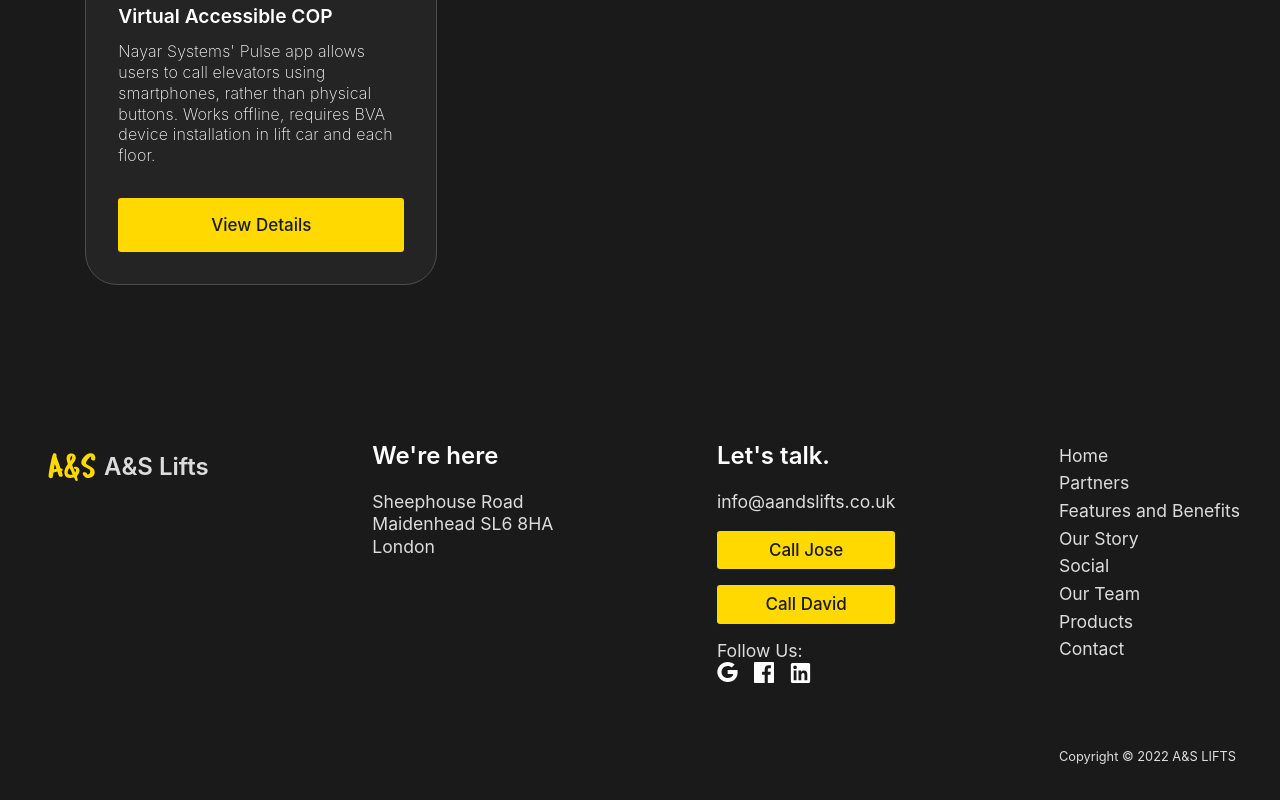
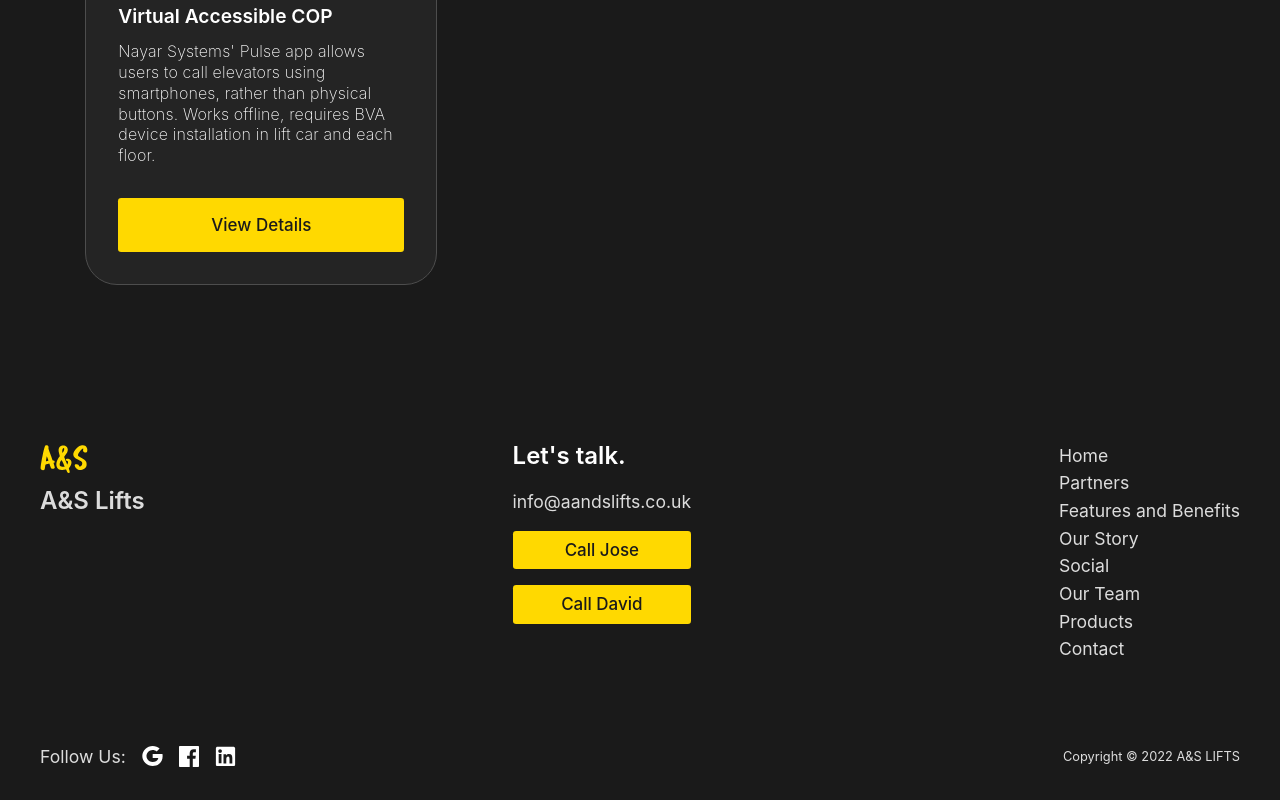
Before and after one commit to albertevieites/aands-web, a Next.js app: page /products in a window 1280 px wide. Shown: the part 1781-2581 px from the top of the page. Built offline with nearby package versions, Linux system fonts and the light colour scheme.

Commit message:
feat: :sparkles: sticky navbar

```diff
--- a/src/components/navigation/Footer.jsx
+++ b/src/components/navigation/Footer.jsx
@@ -7,41 +7,43 @@ import CallBtn from '../tokens/buttons/CallBtn';
 
 // Images
 import brandIcon from '/public/icons/aands.svg';
+import facebookIcon from '/public/icons/facebook.svg';
 import googleIcon from '/public/icons/google.svg';
-import facebookIcon from '/public/icons/facebook.svg';
 import linkedinIcon from '/public/icons/linkedin.svg';
 
 export default function Footer() {
 	return (
 		<div className='footer'>
-			<div className='footer__image'>
-				<Image
-					src={brandIcon}
-					alt="brand icon"
-				 />
-				 <h4>A&S Lifts</h4>
+			<div className="footer__top">
+				<div className='footer__image'>
+					<Image src={brandIcon} alt='brand icon' />
+					<h4>A&S Lifts</h4>
+				</div>
+				<div className='footer__talk'>
+					<h4>{"Let's talk."}</h4>
+					<Link href='mailto:info@aandslifts.co.uk' className='footer__email'>
+						info@aandslifts.co.uk
+					</Link>
+					<div className='footer__btns'>
+						<CallBtn tel='tel:+447394699196' text='Call Jose' />
+						<CallBtn tel='tel:+447507200480' text='Call David' />
+					</div>
+				</div>
+				<div className='footer__sitemap'>
+					<div className='footer__links'>
+						<Link href='/'>Home</Link>
+						<Link href='#partners'>Partners</Link>
+						<Link href='#features'>Features and Benefits</Link>
+						<Link href='#story'>Our Story</Link>
+						<Link href='#social'>Social</Link>
+						<Link href='#team'>Our Team</Link>
+						<Link href='/products'>Products</Link>
+						<Link href='/contact'>Contact</Link>
+					</div>
+				</div>
 			</div>
 
-			<div className='footer__here'>
-				<h4>{"We're here"}</h4>
-				<p>Sheephouse Road</p>
-				<p>Maidenhead SL6 8HA</p>
-				<p>London</p>
-			</div>
-
-			<div className='footer__talk'>
-				<h4>{"Let's talk."}</h4>
-				<Link href='mailto:info@aandslifts.co.uk' className='footer__email'>info@aandslifts.co.uk</Link>
-				<div className='footer__btns'>
-					<CallBtn
-						tel="tel:+447394699196"
-						text="Call Jose"
-				  />
-					<CallBtn
-						tel="tel:+447507200480"
-						text="Call David"
-				  />
-				</div>
+			<div className='footer__bottom'>
 				<div className='footer__social'>
 					<span>Follow Us:</span>
 					<div className='footer__icons'>
@@ -68,19 +70,6 @@ export default function Footer() {
 						</Link>
 					</div>
 				</div>
-			</div>
-
-			<div className='footer__sitemap'>
-				<div className='footer__links'>
-					<Link href='/'>Home</Link>
-					<Link href='#partners'>Partners</Link>
-					<Link href='#features'>Features and Benefits</Link>
-					<Link href='#story'>Our Story</Link>
-					<Link href='#social'>Social</Link>
-					<Link href='#team'>Our Team</Link>
-					<Link href='/products'>Products</Link>
-					<Link href='/contact'>Contact</Link>
-				</div>
 				<div className='footer__copy'>Copyright © 2022 A&S LIFTS</div>
 			</div>
 		</div>
--- a/src/components/navigation/Navbar.jsx
+++ b/src/components/navigation/Navbar.jsx
@@ -1,14 +1,28 @@
+import Image from 'next/image';
 import Link from 'next/link';
-import Image from 'next/image';
+import { useEffect, useState } from 'react';
 
 import brandLogo from '/public/icons/aands.svg';
 
 import ButtonContact from '../tokens/buttons/ContactBtn';
 
 export default function Navbar() {
+	const [ sticky, setSticky] = useState(false);
+
+	useEffect(()=> {
+		handleScroll()
+		window.addEventListener('scroll', handleScroll);
+		return ( ) => window.removeEventListener('scroll', handleScroll);
+	})
+
+	const handleScroll = () => {
+		setSticky(window.scrollY > 80);
+		console.log(window.scrollY);
+	}
+
 	return (
 		// NAVBAR
-		<div className='navbar'>
+		<div className={`${sticky ? "sticky" : "navbar"}`}>
 			<div className='navbar__brand'>
 				<Link href='/'>
 					<Image src={brandLogo} alt='Brand Logo' />
--- a/src/pages/index.js
+++ b/src/pages/index.js
@@ -22,6 +22,9 @@ export default function Home() {
 				<link rel='icon' href='/favicon.ico' />
 			</Head>
 			<main>
+				{/* Separator */}
+				<Separator />
+
 				{/* Hero section */}
 				<Hero />
 
--- a/src/styles/components/navigation/_footer.scss
+++ b/src/styles/components/navigation/_footer.scss
@@ -3,9 +3,6 @@
 @use '../../abstracts/variables' as *;
 
 .footer {
-	display: flex;
-	justify-content: space-between;
-
 	max-width: $max-width;
 	margin: 0 auto;
 	padding: 6em 0 2em;
@@ -18,32 +15,25 @@
 		font-weight: $f-w-600;
 	}
 
+	&__top {
+		display: flex;
+		justify-content: space-between;
+	}
+
+	&__bottom {
+		display: flex;
+		justify-content: space-between;
+		align-items: center;
+	}
+
 	&__image {
-		display: flex;
-		align-items: center;
-
-		height: fit-content;
-
 		img {
 			width: 3rem;
 			height: auto;
-			margin: .5rem;
+			margin-bottom: 1rem;
 		}
 
 		h4 {
-			color: $clr-light-grey;
-		}
-	}
-
-	&__here {
-		text-align: left;
-
-		h4 {
-			padding-bottom: 1em;
-		}
-
-		p {
-			font-size: $f-s-440;
 			color: $clr-light-grey;
 		}
 	}
@@ -69,7 +59,10 @@
 	}
 
 	&__social {
+		display: flex;
+
 		span {
+			margin-right: 1rem;
 			font-size: $f-s-440;
 			color: $clr-light-grey;
 		}
--- a/src/styles/components/navigation/_navbar.scss
+++ b/src/styles/components/navigation/_navbar.scss
@@ -9,6 +9,52 @@
 	max-width: 1200px;
 	margin: 0 auto;
 	padding: 2rem 0;
+
+	color: $clr-white;
+
+	transition: all .5s ease-in-out;
+
+	img {
+		height: auto;
+	}
+
+	a {
+		font-size: $f-s-420;
+	}
+
+	&__brand {
+		width: 5rem;
+	}
+
+	&__links {
+		display: flex;
+	}
+
+	&__list {
+		display: flex;
+		gap: 2em;
+		align-items: center;
+
+		height: 100%;
+		padding-right: 2em;
+	}
+}
+
+.sticky {
+	position: sticky;
+	top: 0;
+	z-index: 1;
+
+	display: flex;
+	justify-content: space-between;
+	align-items: center;
+
+	max-width: 1200px;
+	margin: 0 auto;
+	padding: 2rem 0;
+
+
+  backdrop-filter: blur(15rem);
 
 	color: $clr-white;
 
@@ -31,9 +77,9 @@
 	&__list {
 		display: flex;
 		gap: 2em;
-    align-items: center;
+		align-items: center;
 
-    height: 100%;
-    padding-right: 2em;
+		height: 100%;
+		padding-right: 2em;
 	}
 }
```
